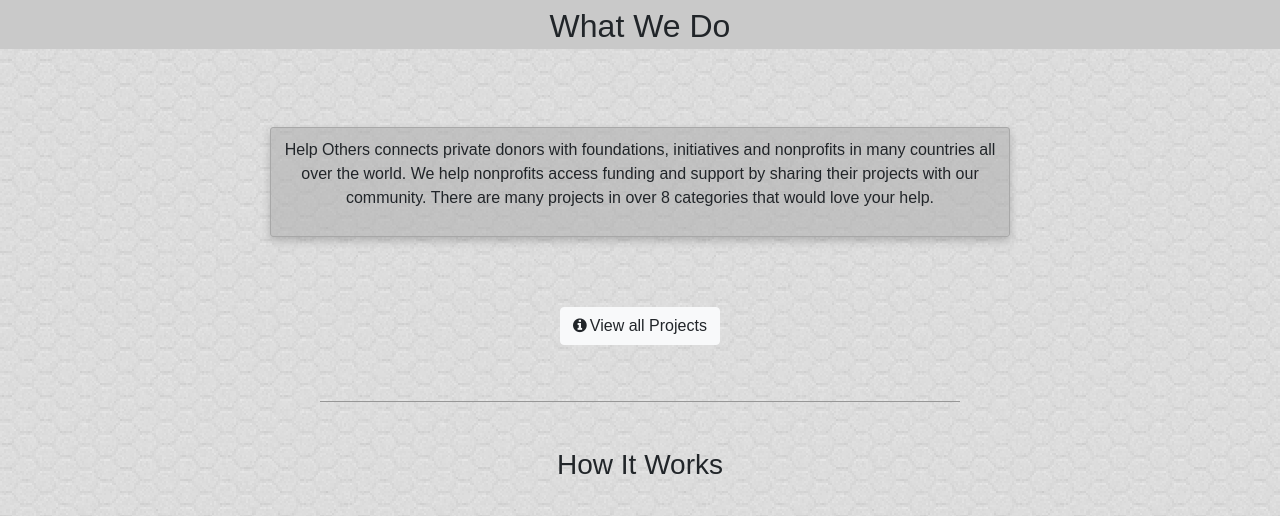
After one commit to alnibo/milestone-project-4-help-others, a Django app: page /about_us/ in a window 1280 px wide. The commit adds this page. Shown: the part 297-813 px from the top of the page. Run offline with Django 3.2, Linux system fonts and the light colour scheme; some libraries are stand-ins or nearby versions.

Commit message:
Added an about page that informs the user about what the website is for

```diff
--- a/accounts/templates/donation_history.html
+++ b/accounts/templates/donation_history.html
@@ -41,7 +41,7 @@
         <div class="row checkout-box col-md-8 col-lg-5">
             <div class="checkout-box-content text-center">
                 <h5>Totally donated</h5>
-                    <p><strong><i class="fa fa-eur" aria-hidden="true"></i></strong></p>
+                    <p><strong>{{ total_amount }}<i class="fa fa-eur" aria-hidden="true"></i></strong></p>
             </div>
         </div>
     {% endif %}
--- /dev/null
+++ b/home/templates/about.html
@@ -0,0 +1,64 @@
+{% extends 'base.html' %}
+{% load static from staticfiles %}
+{% load bootstrap_tags %}
+
+{% block head_title %}What We Do{% endblock %}
+
+{% block content %}
+<header class="container-fluid top-container">
+    <div class="row top-pic" title="group of kids"></div>
+    <h2 class="col-12 top-header">What We Do</h2>
+</header>
+
+<section class="container section-container">
+    <div class="row checkout-box col-md-8">
+        <div class="checkout-box-content text-center">
+            <p>Help Others connects private donors with foundations, initiatives and nonprofits in many countries all over the world. We help nonprofits access funding and support by sharing their projects with our community. There are many projects in over 8 categories that would love your help.</p>
+        </div>
+    </div>
+    <div class="row">
+        <a href="{% url 'projects' %}" class="btn btn-light what-btn" role="button"><i class="fa fa-info-circle btn-icon" aria-hidden="true"></i>View all Projects</a>
+    </div>
+</section>
+
+<hr class="divider">
+
+<section class="container-fluid section-container text-center">
+    <h3 class="how-header">How It Works</h3>
+    <div class="row">
+        <div class="col-12 col-md-6 col-lg-3 about-box box-1">
+            <div class="overlay">
+                <h4 class="about-h4">Nonprofits</h4>
+                <i class="fa fa-thumbs-o-up fa-4x about-icon" aria-hidden="true"></i>
+                <p class="about-text">Nonprofits and Foundations are able to upload their projects on our Website, sharing interesting information about what they do with a big community.</p>
+            </div>
+        </div>
+        <div class="col-12 col-md-6 col-lg-3 about-box box-2">
+            <div class="overlay">
+                <h4 class="about-h4">Donors</h4>
+                <i class="fa fa-gift fa-4x about-icon" aria-hidden="true"></i>
+                <p class="about-text">Individual people like you are able to browse through all projects and donate how much they want to their favorite projects.</p>
+            </div>
+        </div>
+        <div class="col-12 col-md-6 col-lg-3 about-box box-3">
+            <div class="overlay">
+                <h4 class="about-h4">Help Others</h4>
+                <i class="fa fa-building fa-4x about-icon" aria-hidden="true"></i>
+                <p class="about-text">We make sure this money savely arrives at the respective initiative.</p>
+            </div>
+        </div>
+        <div class="col-12 col-md-6 col-lg-3 about-box box-4">
+            <div class="overlay">
+                <h4 class="about-h4">Impact</h4>
+                <i class="fa fa-globe fa-4x about-icon" aria-hidden="true"></i>
+                <p class="about-text">With your donations the nonprofits are able to support and execute their projects in order to help poor communities.</p>
+            </div>
+        </div>
+    </div>
+</section>
+
+<section class="container-fluid end-container">
+</section>
+
+<button onclick="topFunction()" id="myBtn" class="btn btn-warning" title="Go to top"><i class="fa fa-angle-up" aria-hidden="true"></i></button>
+{% endblock %}
--- a/home/templates/index.html
+++ b/home/templates/index.html
@@ -44,6 +44,9 @@
 </section>
 
 <section class="container-fluid end-container">
+    <div class="row">
+        <a href="{% url 'about_us' %}" class="btn btn-light home-btn" role="button"><i class="fa fa-info-circle btn-icon" aria-hidden="true"></i>What We Do</a>
+    </div>
 </section>
 
 {% endblock %}
--- a/home/urls.py
+++ b/home/urls.py
@@ -1,6 +1,7 @@
 from django.conf.urls import url
-from .views import index
+from .views import index, about_us
 
 urlpatterns = [
     url(r'^$', index, name='index'),
+    url(r"^about_us/", about_us, name="about_us")
 ]
--- a/home/views.py
+++ b/home/views.py
@@ -4,3 +4,7 @@ from django.shortcuts import render
 def index(request):
     """A view that renders the index page"""
     return render(request, "index.html")
+
+def about_us(request):
+    """View that displays the what we do page"""
+    return render(request, "about.html")
--- a/projects/urls.py
+++ b/projects/urls.py
@@ -4,7 +4,7 @@ from .views import all_projects, view_category, add_project, project_details, ed
 urlpatterns = [
     url(r'^add_project/$', add_project, name='add_project'),
     url(r'^$', all_projects, name='projects'),
-    url(r'(?P<category>\w+)/$', view_category, name='category'),
+    url(r'(?P<category>[\w|\W]+)/$', view_category, name='category'),
     url(r"^(?P<pk>\d+)$", project_details, name='project_details'),
     url(r"^edit/(?P<pk>\d+)$", edit_project, name='edit_project'),
     url(r"^delete/(?P<pk>\d+)$", delete_project, name='delete_project'),
--- a/static/css/style.css
+++ b/static/css/style.css
@@ -117,8 +117,69 @@ footer {
     width: 70%;
 }
 
+.home-btn {
+    margin: 70px auto 30px;
+}
+
 .end-container {
-    padding-bottom: 110px;
+    padding-bottom: 50px;
+}
+
+/* ******************** What We Do Page ******************** */
+
+.how-header {
+    padding-bottom: 30px;
+}
+
+.what-btn {
+    margin: 30px auto 0;
+}
+
+.about-box {
+    background-size: cover;
+    height: 20rem;
+    min-width: 15rem;
+    color: white;
+    padding: 0;
+}
+
+.box-1 {
+    background-image: url("/media/images/field.jpg");
+}
+
+.box-2 {
+    background-image: url("/media/images/smile.jpg");
+}
+
+.box-3 {
+    background-image: url("/media/images/river.jpg");
+}
+
+.box-4 {
+    background-image: url("/media/images/students.jpg");
+}
+
+.overlay {
+    background-color: rgba(0, 0, 0, 0.3);
+    width: 100%;
+    height: 100%;
+}
+
+.overlay:hover {
+    background-color: rgba(0, 0, 0, 0.5);
+}
+
+.about-h4 {
+    padding: 50px 0 10px;
+}
+
+.about-text {
+    padding: 0 10px;
+}
+
+.about-icon {
+    font-size: 3rem;
+    padding: 10px 0;
 }
 
 /* ******************** Project Page ******************** */
--- a/templates/base.html
+++ b/templates/base.html
@@ -29,6 +29,9 @@
                     <a class="nav-link" href="{% url 'index' %}">Home</a>
                 </li>
                 <li class="nav-item">
+                    <a class="nav-link" href="{% url 'about_us' %}">What We Do</a>
+                </li>
+                <li class="nav-item">
                     <a class="nav-link" href="{% url 'projects' %}">Projects</a>
                 </li>
                 <li class="nav-item dropdown">
@@ -37,13 +40,13 @@
                     </a>
                     <div class="dropdown-menu" aria-labelledby="navbarDropdownMenuLink">
                         <a class="dropdown-item" href="{% url 'category' category='Animals' %}">Animals</a>
-                        <a class="dropdown-item" href="{% url 'category' category='Arts' %}">Arts & Culture</a>
-                        <a class="dropdown-item" href="{% url 'category' category='Community' %}">Community & Family</a>
+                        <a class="dropdown-item" href="{% url 'category' category='Arts & Culture' %}">Arts & Culture</a>
+                        <a class="dropdown-item" href="{% url 'category' category='Community & Family' %}">Community & Family</a>
                         <a class="dropdown-item" href="{% url 'category' category='Education' %}">Education</a>
                         <a class="dropdown-item" href="{% url 'category' category='Environment' %}">Environment</a>
-                        <a class="dropdown-item" href="{% url 'category' category='Disaster' %}">Disaster Relief</a>
-                        <a class="dropdown-item" href="{% url 'category' category='Health' %}">Health & Medical</a>
-                        <a class="dropdown-item" href="{% url 'category' category='Human' %}">Human Services</a>
+                        <a class="dropdown-item" href="{% url 'category' category='Disaster Relief' %}">Disaster Relief</a>
+                        <a class="dropdown-item" href="{% url 'category' category='Health & Medical' %}">Health & Medical</a>
+                        <a class="dropdown-item" href="{% url 'category' category='Human Services' %}">Human Services</a>
                         <a class="dropdown-item" href="{% url 'category' category='Housing' %}">Housing</a>
                     </div>
                 </li>
```
Also changed, not shown: accounts/views.py (+5 -2 lines), checkout/templates/checkout.html (+3 -5 lines), projects/models.py (+5 -5 lines).
